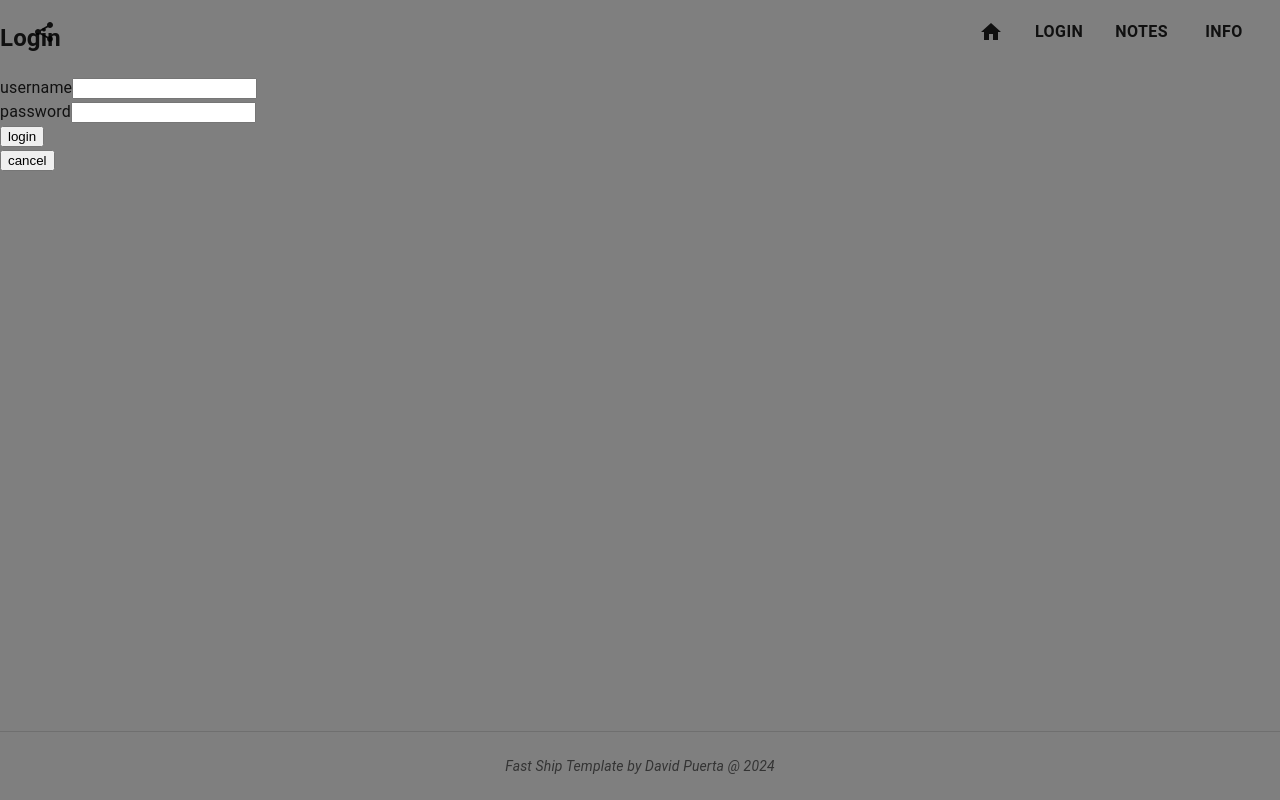
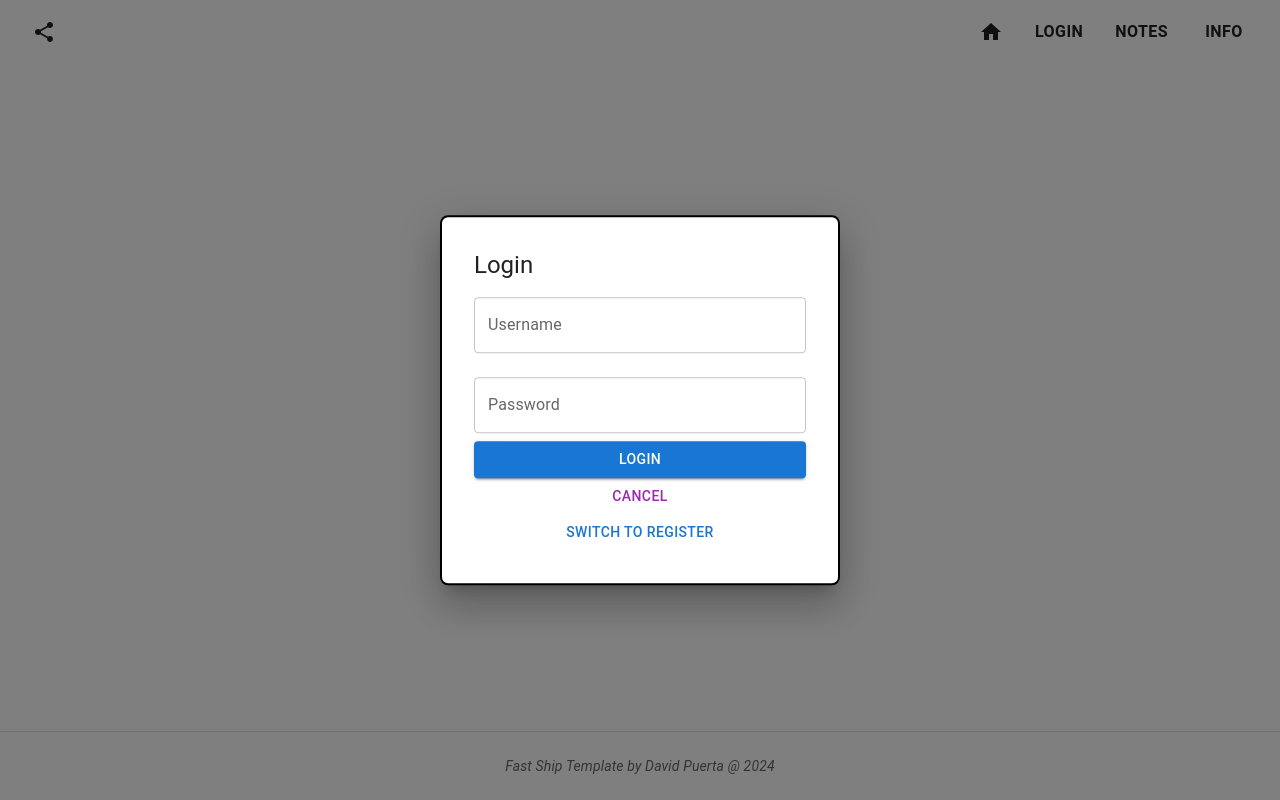
Before and after one commit to dpuertamartos/fast_ship_template, a React (Vite) app in the folder frontend/: page /profile in a window 1280 px wide. Both pictures are taken after a click on the button "LOGIN". Built offline with nearby package versions, Linux system fonts and the light colour scheme.

Commit message:
now you can create users in frontend

```diff
--- a/frontend/src/App.jsx
+++ b/frontend/src/App.jsx
@@ -88,7 +88,19 @@ const App = () => {
       />
 
       <Modal open={loginVisible} onClose={handleLoginClose}>
-        <Box sx={{ /* styles for modal positioning */ }}>
+        <Box sx={{
+          position: 'absolute',
+          top: '50%',
+          left: '50%',
+          transform: 'translate(-50%, -50%)',
+          width: 400,
+          bgcolor: 'background.paper',
+          border: '2px solid #000',
+          boxShadow: 24,
+          p: 4,
+          borderRadius: 2,
+          outline: 'none'
+        }}>
           <LoginForm setUser={setUser} setErrorMessage={setErrorMessage} closeModal={handleLoginClose} />
         </Box>
       </Modal>
--- a/frontend/src/components/common/LoginForm.jsx
+++ b/frontend/src/components/common/LoginForm.jsx
@@ -1,18 +1,22 @@
 import { useState } from 'react'
+import { TextField, Button, Typography } from '@mui/material' // Import Material-UI components
 import loginService from '../../services/login'
 import noteService from '../../services/notes'
+import userService from '../../services/users' // Import userService
+import Notification from './Notification'
 
-const LoginForm = ({ setUser, setErrorMessage, closeModal }) => {
+const LoginForm = ({ setUser, closeModal }) => {
   const [username, setUsername] = useState('')
   const [password, setPassword] = useState('')
+  const [isRegistering, setIsRegistering] = useState(false)
+  const [message, setMessage] = useState({
+    type: 'success',
+    message: null
+  })
 
-  const handleLogin = async (event) => {
-    event.preventDefault()
-
+  const handleLogin = async (credentials) => {
     try {
-      const user = await loginService.login({
-        username, password,
-      })
+      const user = await loginService.login(credentials)
       window.localStorage.setItem(
         'loggedAppUser', JSON.stringify(user)
       )
@@ -20,37 +24,88 @@ const LoginForm = ({ setUser, setErrorMessage, closeModal }) => {
       setUser(user)
       setUsername('')
       setPassword('')
+      setMessage({
+        type: 'success',
+        message: 'Login success!'
+      })
+      setTimeout(() => {
+        setMessage({
+          type: 'success',
+          message: null
+        })
         closeModal()
+      }, 2000)
     } catch (exception) {
-      setErrorMessage('wrong credentials')
+      setMessage({
+        type: 'error',
+        message: 'Wrong credentials'
+      })
       setTimeout(() => {
-        setErrorMessage(null)
+        setMessage({
+          type: 'success',
+          message: null
+        })
+      }, 5000)
+    }
+  }
+
+  const handleRegister = async (event) => {
+    event.preventDefault()
+    try {
+      const newUser = await userService.register({
+        username,
+        password
+      })
+
+      setMessage({
+        type: 'success',
+        message: 'Registration successful.'
+      })
+      await handleLogin({ username, password })
+    } catch (exception) {
+      setMessage({
+        type: 'error',
+        message: 'Registration failed'
+      })
+      setTimeout(() => {
+        setMessage({
+          type: 'success',
+          message: null
+        })
       }, 5000)
     }
   }
 
   return (
     <div>
-      <h2>Login</h2>
-      <form onSubmit={handleLogin}>
-        <div>
-          username
-          <input
+      <Notification message={message.message} className={message.type} />
+      <Typography variant="h5">{isRegistering ? 'Register' : 'Login'}</Typography>
+      <form onSubmit={isRegistering ? handleRegister : (e) => { e.preventDefault(); handleLogin({ username, password }) }}>
+        <TextField
+          label="Username"
           value={username}
           onChange={({ target }) => setUsername(target.value)}
+          fullWidth
+          margin="normal"
         />
-        </div>
-        <div>
-          password
-          <input
+        <TextField
+          label="Password"
           type="password"
           value={password}
           onChange={({ target }) => setPassword(target.value)}
+          fullWidth
+          margin="normal"
         />
-        </div>
-        <button type="submit">login</button>
+        <Button type="submit" variant="contained" color="primary" fullWidth>
+          {isRegistering ? 'Register' : 'Login'}
+        </Button>
       </form>
-      <button onClick={closeModal}>cancel</button>
+      <Button onClick={closeModal} color="secondary" fullWidth>
+        Cancel
+      </Button>
+      <Button onClick={() => setIsRegistering(!isRegistering)} color="primary" fullWidth>
+        {isRegistering ? 'Switch to Login' : 'Switch to Register'}
+      </Button>
     </div>
   )
 }
--- a/frontend/src/components/common/Notification.jsx
+++ b/frontend/src/components/common/Notification.jsx
@@ -1,10 +1,10 @@
-const Notification = ({ message }) => {
+const Notification = ({ message, className='error' }) => {
   if (message === null) {
     return null
   }
 
   return (
-    <div className="error">
+    <div className={className}>
       {message}
     </div>
   )
--- /dev/null
+++ b/frontend/src/services/users.js
@@ -0,0 +1,9 @@
+import axios from 'axios'
+const baseUrl = '/api/users'
+
+const register = async (userData) => {
+  const response = await axios.post(baseUrl, userData)
+  return response.data
+}
+
+export default { register }
--- a/frontend/src/views/Profile.jsx
+++ b/frontend/src/views/Profile.jsx
@@ -6,7 +6,7 @@ const Profile = ({ user, onLogout }) => {
   return (
     <Box>
       <Typography variant="h4">Profile</Typography>
-      <Typography variant="body1">Username: {user.name}</Typography>
+      <Typography variant="body1">Username: {user.username}</Typography>
       <Button onClick={onLogout}>LOGOUT</Button>
     </Box>
   )
```
Lines whose indentation alone changed are shown as unchanged.
